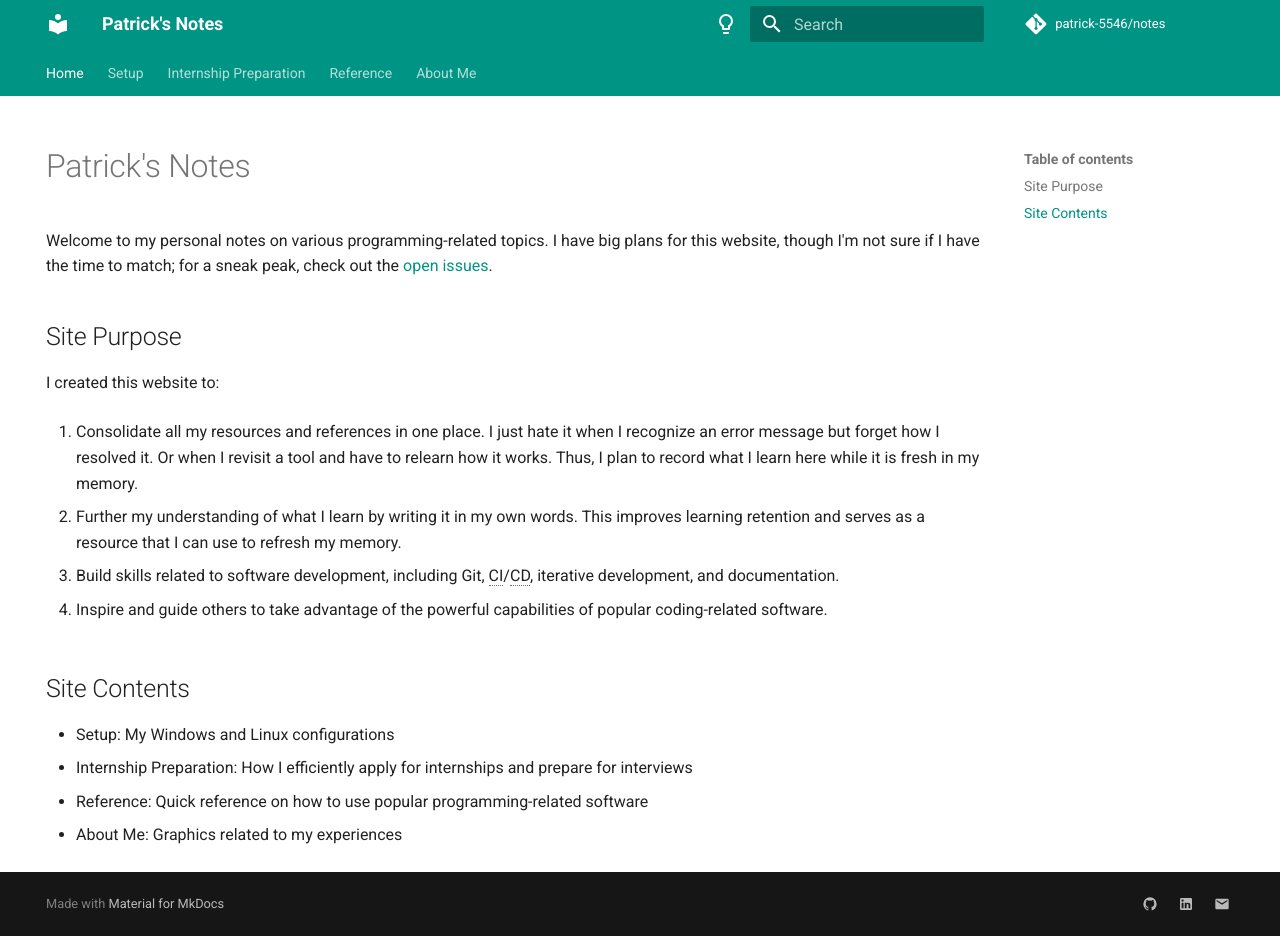
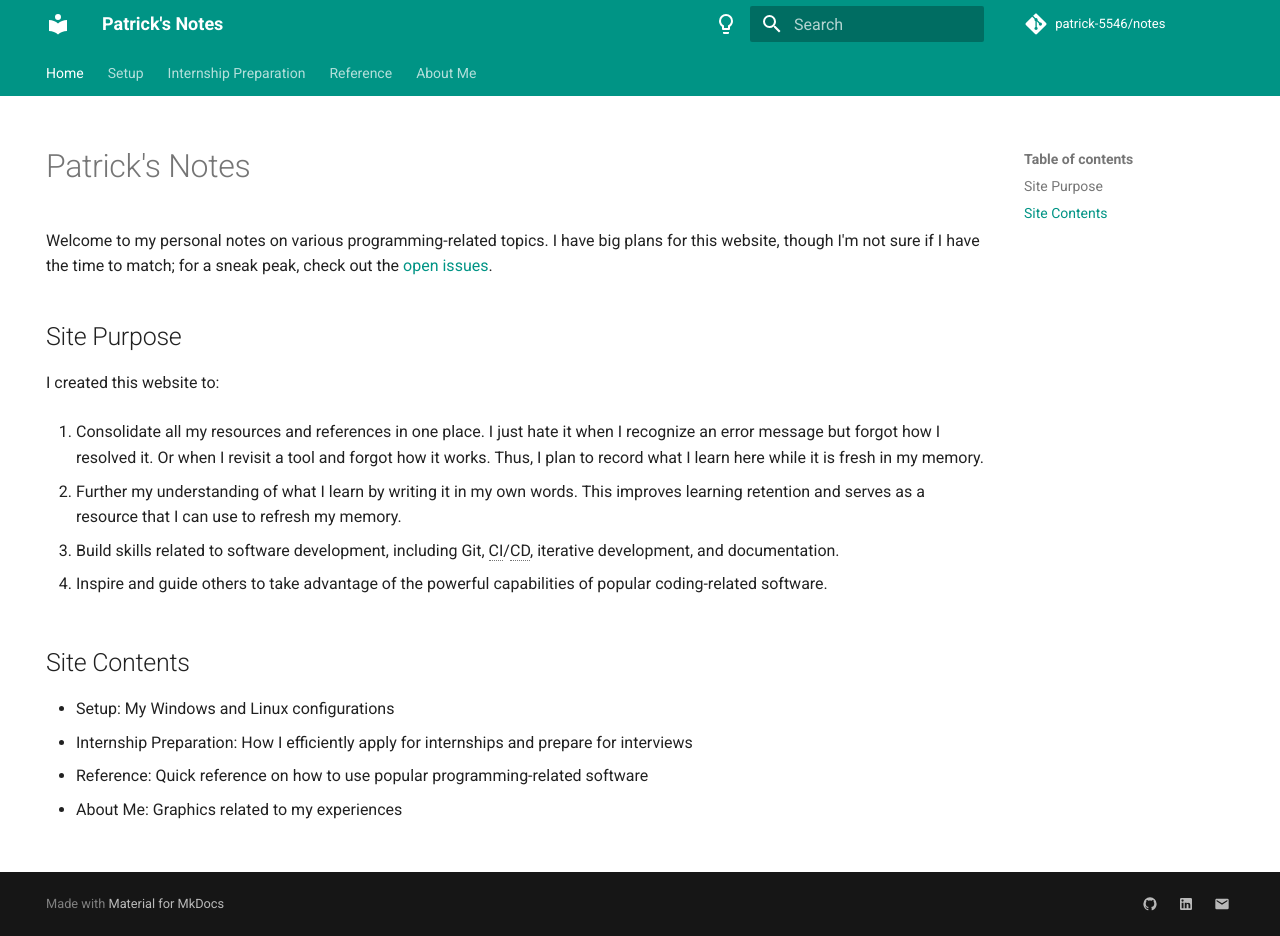
Before and after one commit to patrick-5546/notes, an MkDocs documentation site: the page built from docs/index.md, in a window 1280 px wide and 936 px high. Built offline with MkDocs 1.6.1 and Material for MkDocs 9.7.7, drawn with Linux system fonts in a browser that asks for light colours; comment, search, counter and statistics services are not loaded.

```diff
--- a/docs/index.md
+++ b/docs/index.md
@@ -14,7 +14,7 @@ for a sneak peak, check out the [open issues](https://github.com/patrick-5546/no
 I created this website to:
 
 1. Consolidate all my resources and references in one place. I just hate it when I recognize an error
-message but forget how I resolved it. Or when I revisit a tool and have to relearn how it works.
+message but forgot how I resolved it. Or when I revisit a tool and forgot how it works.
 Thus, I plan to record what I learn here while it is fresh in my memory.
 
 2. Further my understanding of what I learn by writing it in my own words. This improves learning
--- a/mkdocs.yml
+++ b/mkdocs.yml
@@ -37,7 +37,8 @@ theme:
 # Plugins
 plugins:
   - search
-  - git-revision-date-localized
+  - git-revision-date-localized:
+      timezone: America/Vancouver
 
 # Customization
 extra:
```
